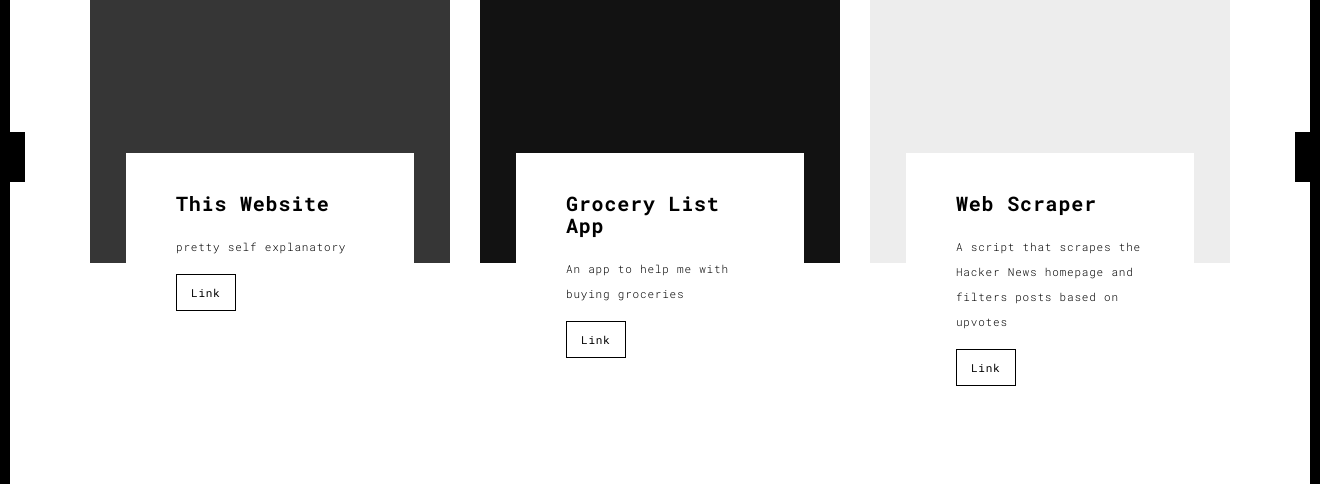
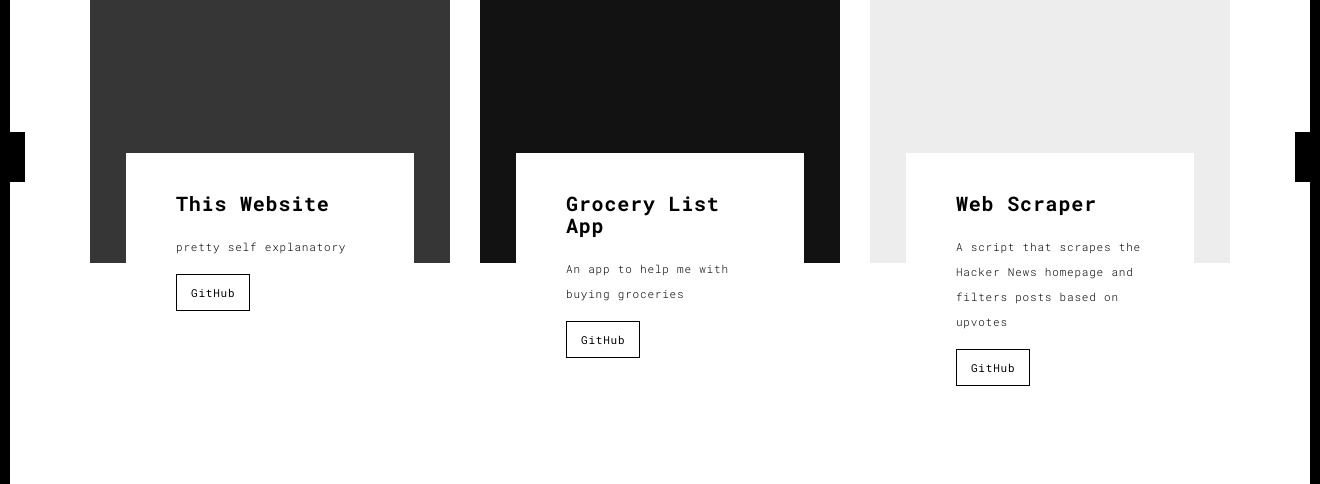
Before and after one commit to akwork1/Portfolio, a Flask app: page /works.html in a window 1320 px wide; the page is wider, and only the part inside the window is pictured. Shown: the part 243-727 px from the top of that part. Run offline with Flask 3, Linux system fonts and the light colour scheme; some libraries are stand-ins or nearby versions.

Commit message:
Update works.html

```diff
--- a/templates/works.html
+++ b/templates/works.html
@@ -70,37 +70,38 @@
               <div class="item active">
                 <div class="row">
                   <div class="col-sm-4">
-
-                    <a href="./index.html" title="" class="black-image-project-hover">
+                    <a title="" class="black-image-project-hover" target="_blank" rel="noopener noreferrer">
                       <img src="./static/assets/images/red.jpg" alt="" class="img-responsive">
                     </a>
                     <div class="card-container card-container-lg">
                       <h3>This Website</h3>
                       <p>pretty self explanatory</p>
-                      <a href="https://github.com/akwork1/Web-Scraper.git" title="" class="btn btn-default"
-                        rel="noopener noreferrer">Link</a>
+                      <a href="https://github.com/akwork1/Portfolio.git" target="_blank" rel="noopener noreferrer"
+                        title="" class="btn btn-default">GitHub</a>
                     </div>
                   </div>
+
                   <div class="col-sm-4">
-                    <a href="./work.html" title="" class="black-image-project-hover">
+                    <a title="" class="black-image-project-hover" target="_blank" rel="noopener noreferrer">
                       <img src="./static/assets/images/blue.jpg" alt="" class="img-responsive">
                     </a>
                     <div class="card-container card-container-lg">
                       <h3>Grocery List App</h3>
                       <p>An app to help me with buying groceries</p>
-                      <a href="https://github.com/akwork1/GroceryListApp.git" rel="noopener noreferrer" title=""
-                        class="btn btn-default">Link</a>
+                      <a href="https://github.com/akwork1/GroceryListApp.git" target="_blank" rel="noopener noreferrer"
+                        title="" class="btn btn-default">GitHub</a>
                     </div>
                   </div>
+
                   <div class="col-sm-4">
-                    <a href="./work.html" title="" class="black-image-project-hover">
+                    <a title="" class="black-image-project-hover" target="_blank" rel="noopener noreferrer">
                       <img src="./static/assets/images/yellow.jpg" alt="" class="img-responsive">
                     </a>
                     <div class="card-container card-container-lg">
                       <h3>Web Scraper</h3>
                       <p>A script that scrapes the Hacker News homepage and filters posts based on upvotes</p>
-                      <a href="https://github.com/akwork1/Web-Scraper.git" rel="noopener noreferrer" title=""
-                        class="btn btn-default">Link</a>
+                      <a href="https://github.com/akwork1/Web-Scraper.git" target="_blank" rel="noopener noreferrer"
+                        title="" class="btn btn-default">GitHub</a>
                     </div>
                   </div>
 
```
